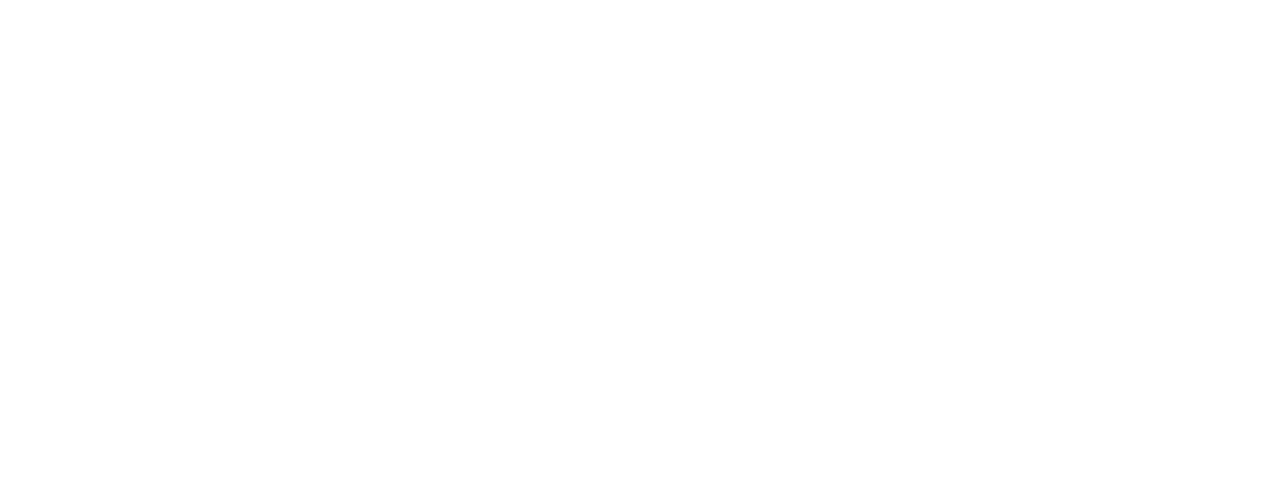
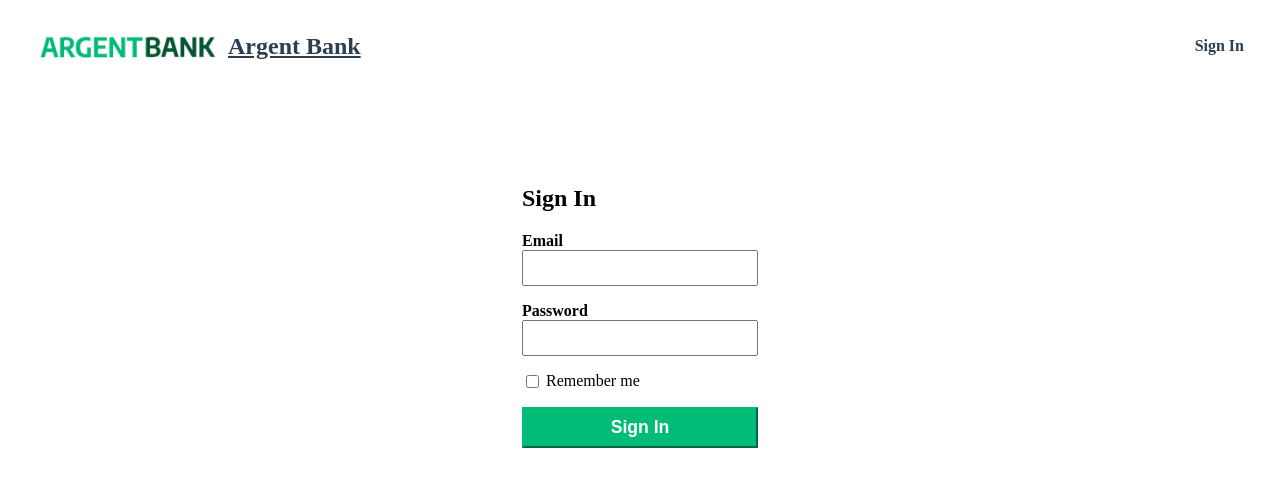
Before and after one commit to Wmissary/ArgentBank, a React (Vite) app: page /login in a window 1280 px wide. Before the commit this address had no page. Shown: the top 486 px of the page. Built offline with nearby package versions, Linux system fonts and the light colour scheme.

Commit message:
Create Navbar feature
Create Logout reducer, add logo to assets, create LoggedIn & LoggedOut navbar, create Navbar , add LoggedIn and LoggedOut to Navbar, add Navbar to App

```diff
--- a/src/features/auth/authSlice.js
+++ b/src/features/auth/authSlice.js
@@ -4,7 +4,12 @@
 const slice = createSlice({
   name: "auth",
   initialState: { user: null, token: null },
-  reducers: {},
+  reducers: {
+    logoutUser: state => {
+      state.user = null;
+      state.token = null;
+    },
+  },
   extraReducers: builder => {
     builder.addMatcher(api.endpoints.login.matchFulfilled, (state, { payload }) => {
       state.token = payload.body.token;
@@ -14,4 +19,4 @@
 
 export default slice.reducer;
 
-export const selectCurrentUser = state => state.auth.user;
+export const { logoutUser } = slice.actions;
--- /dev/null
+++ b/src/features/navbar/LoggedInNavbar.jsx
@@ -0,0 +1,28 @@
+import { Link } from "react-router-dom";
+import { useSelector, useDispatch } from "react-redux";
+
+import { logoutUser } from "../auth/authSlice";
+
+export default function LoggedInNavbar() {
+  const dispatch = useDispatch();
+
+  const userLastName = useSelector(state => state.user?.userLastName);
+  const userFirstName = useSelector(state => state.user?.userFirstName);
+
+  const handleSignOut = () => {
+    dispatch(logoutUser());
+  };
+
+  return (
+    <div>
+      <Link to={"/profile"} className="main-nav-item">
+        <i className="fa fa-user-circle main-nav-icon"></i>
+        {userLastName} {userFirstName}
+      </Link>
+      <Link to={"/login"} className="main-nav-item" onClick={handleSignOut}>
+        <i className="fa fa-sign-out main-nav-icon"></i>
+        Sign Out
+      </Link>
+    </div>
+  );
+}
--- /dev/null
+++ b/src/features/navbar/LoggedOutNavbar.jsx
@@ -0,0 +1,10 @@
+import { Link } from "react-router-dom";
+
+export default function LoggedInNavbar() {
+  return (
+    <Link to={"/login"} className="main-nav-item">
+      <i className="fa fa-user-circle main-nav-icon"></i>
+      Sign In
+    </Link>
+  );
+}
--- /dev/null
+++ b/src/features/navbar/Navbar.css
@@ -0,0 +1,38 @@
+.main-nav {
+  display: flex;
+  justify-content: space-between;
+  align-items: center;
+  padding: 5px 20px;
+}
+
+.main-nav a {
+  font-weight: bold;
+  color: #2c3e50;
+}
+
+.main-nav a.router-link-exact-active {
+  color: #42b983;
+}
+
+.main-nav-item {
+  text-decoration: none;
+  margin-right: 0.5rem;
+}
+
+.main-nav-item:hover {
+  text-decoration: underline;
+}
+
+.main-nav-logo {
+  display: flex;
+  align-items: center;
+}
+
+.main-nav-logo-image {
+  max-width: 100%;
+  width: 200px;
+}
+
+.main-nav-icon {
+  margin-right: 0.5rem;
+}
--- /dev/null
+++ b/src/features/navbar/Navbar.jsx
@@ -0,0 +1,23 @@
+import { Link } from "react-router-dom";
+import { useSelector } from "react-redux";
+
+import LoggedOutNavbar from "./LoggedOutNavbar";
+import LoggedInNavbar from "./LoggedInNavbar";
+
+import "./Navbar.css";
+
+import ArgentBankLogo from "../../assets/argentBankLogo.png";
+
+export default function Navbar() {
+  const userIsLoggedIn = useSelector(state => state.auth.token !== null);
+
+  return (
+    <nav className="main-nav">
+      <Link to={"/"} className="main-nav-logo">
+        <img className="main-nav-logo-image" alt="Argent Bank Logo" src={ArgentBankLogo} />
+        <h1 className="sr-only">Argent Bank</h1>
+      </Link>
+      {userIsLoggedIn ? <LoggedInNavbar /> : <LoggedOutNavbar />}
+    </nav>
+  );
+}
--- a/src/routes/App.jsx
+++ b/src/routes/App.jsx
@@ -4,6 +4,7 @@
 import { store } from "../app/store";
 
 import Login from "../features/auth/Login";
+import Navbar from "../features/navbar/Navbar";
 
 import "./App.css";
 
@@ -11,8 +12,9 @@
   return (
     <Provider store={store}>
       <Router>
+        <Navbar />
         <Routes>
-          <Route path="/" element={<Login />} />
+          <Route path="/login" element={<Login />} />
         </Routes>
       </Router>
     </Provider>
```
Also changed, not shown: src/assets/argentBankLogo.png (added).
